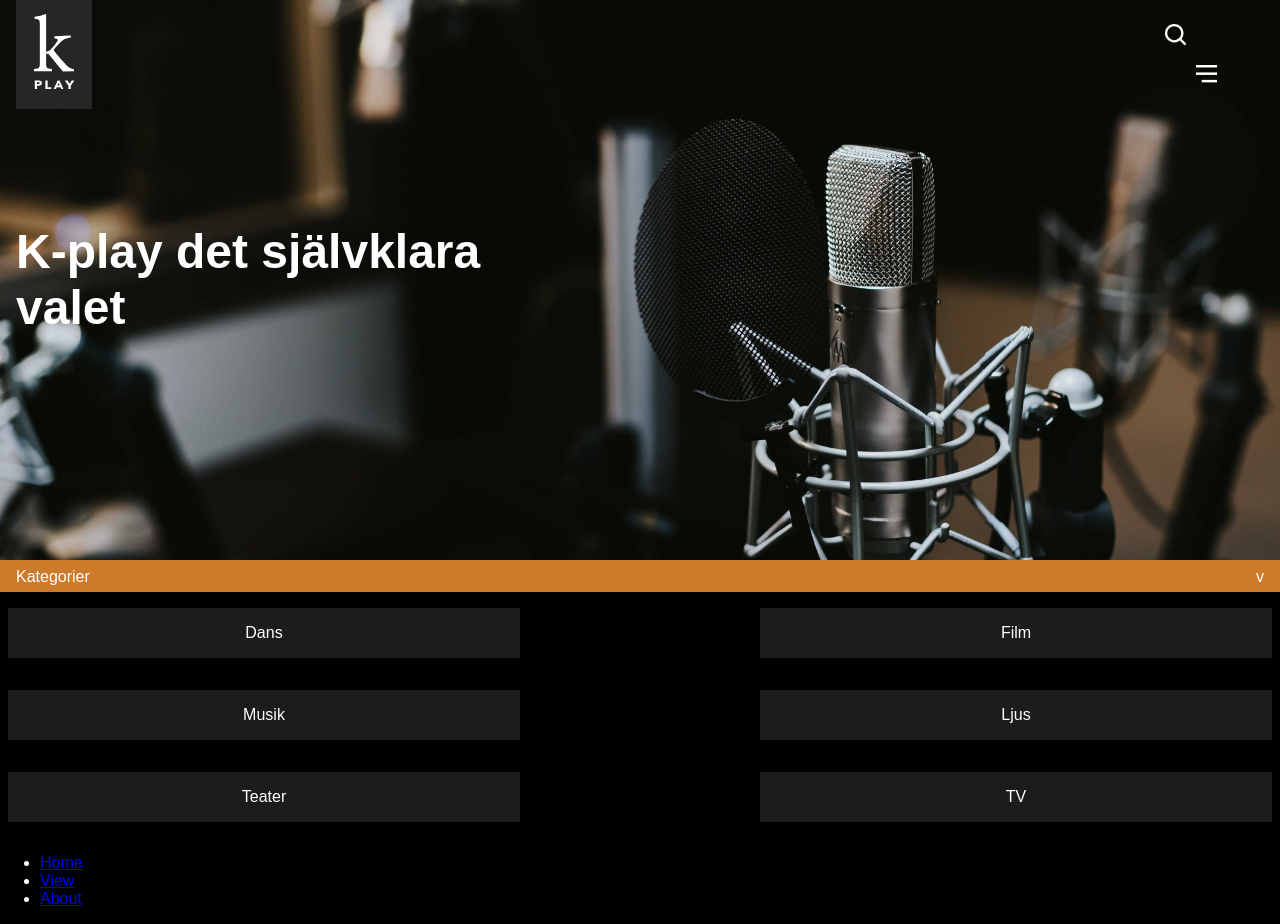
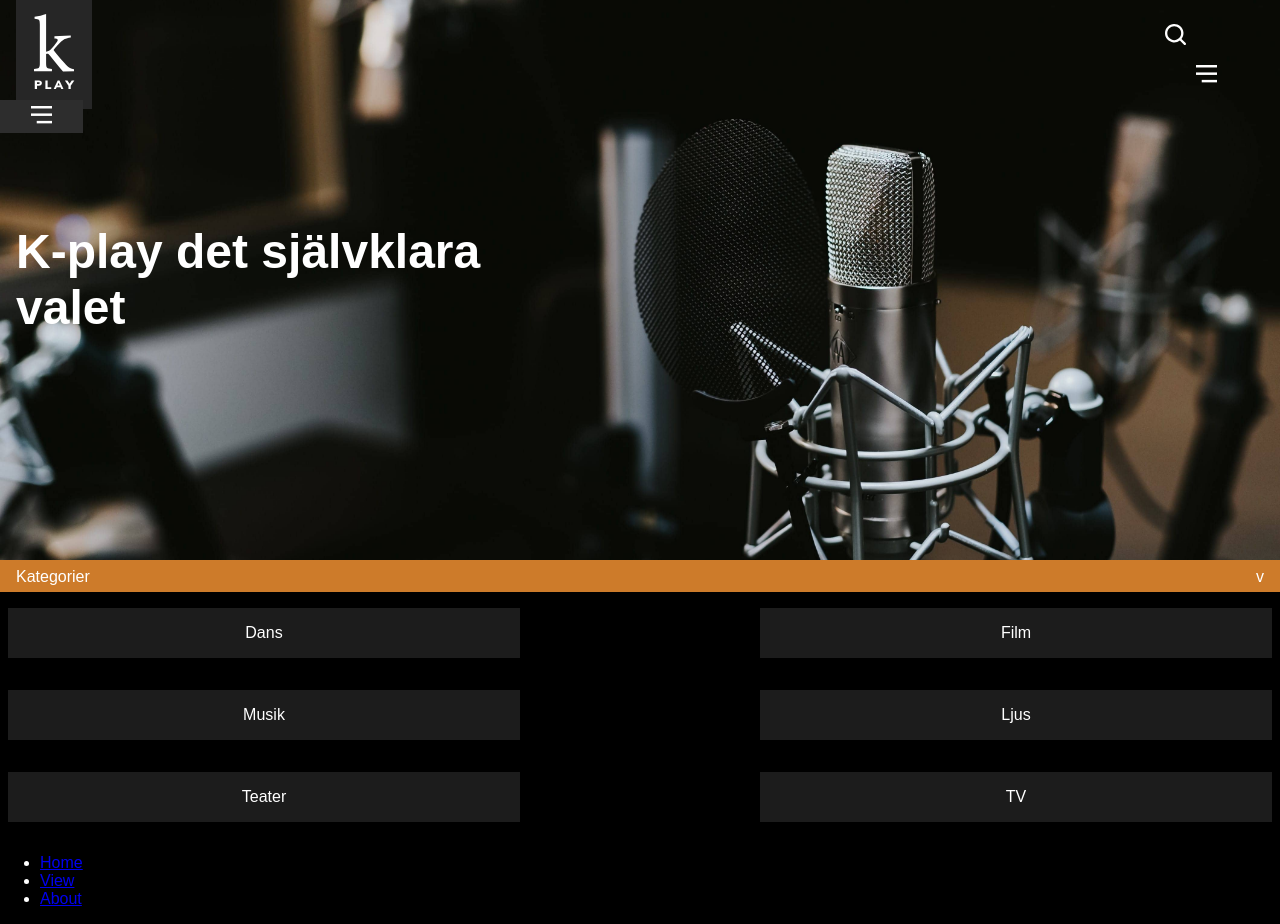
Before and after one commit to brooman/Kulturakademin, a React (Create React App) app: page / in a window 1280 px wide. Built offline with nearby package versions, Linux system fonts and the light colour scheme; a web font is replaced by a local one.

Commit message:
Added state to close menu

```diff
--- a/src/components/Menu/index.js
+++ b/src/components/Menu/index.js
@@ -1,10 +1,17 @@
-import React from 'react'
+import React, { Component } from 'react'
 import { BrowserRouter as Router, Route, Link } from 'react-router-dom'
+import HamburgerIcon from '../../icons/HamburgerIcon'
 
 import PropTypes from 'prop-types'
 import styles from './index.module.scss'
 
-const categories = [
+class Menu extends Component {
+  constructor() {
+    super()
+
+    this.state = {
+      showMenu: false,
+      categories: [
         {
           id: 0,
           name: 'Ljud',
@@ -35,14 +42,36 @@
           name: 'Tal',
           link: '/discover/television',
         },
-]
+      ],
+    }
+    this.showMenu = this.showMenu.bind(this)
+    this.closeMenu = this.closeMenu.bind(this)
+  }
 
-const Menu = props => {
-  const { show } = props
+  showMenu(event) {
+    event.preventDefault()
 
-  if (show) {
+    this.setState({ showMenu: true }, () => {
+      document.addEventListener('click', this.closeMenu)
+    })
+  }
+
+  closeMenu() {
+    this.setState({ showMenu: false }, () => {
+      document.removeEventListener('click', this.closeMenu)
+    })
+  }
+
+  render() {
+    const { categories } = this.state
     return (
+      <div>
         <div className={styles.menu}>
+          <button onClick={this.showMenu}>
+            <HamburgerIcon />
+          </button>
+          {this.state.showMenu ? (
+            <div>
               {categories.map(category => {
                 const { id, name, link } = category
                 return (
@@ -52,10 +81,11 @@
                 )
               })}
             </div>
+          ) : null}
+        </div>
+      </div>
     )
   }
-
-  return null
 }
 
 Menu.propTypes = {
--- a/src/components/Menu/index.module.scss
+++ b/src/components/Menu/index.module.scss
@@ -3,9 +3,6 @@
 .menu {
   display: flex;
   flex-direction: column;
-
-  height: 100%;
-  width: 100%;
 
   position: absolute;
   top: 0;
@@ -13,5 +10,10 @@
   z-index: 9999;
 
   margin-top: $headerHeight;
+
   background-color: $defaultBackground;
+
+  a {
+    color: pink;
+  }
 }
```
Lines whose indentation alone changed are shown as unchanged.
